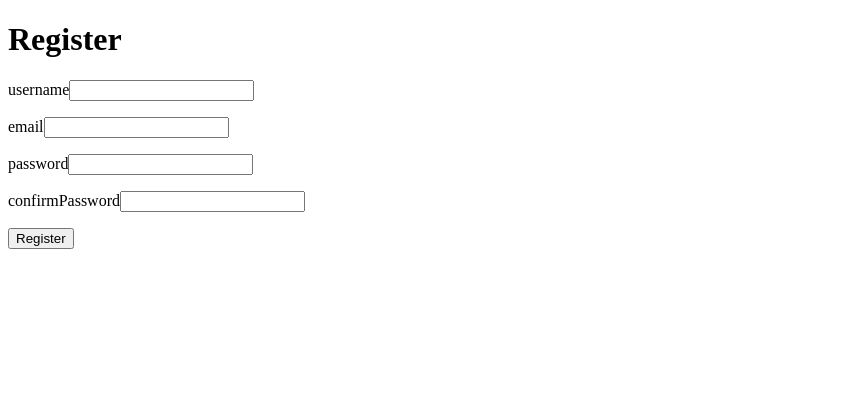
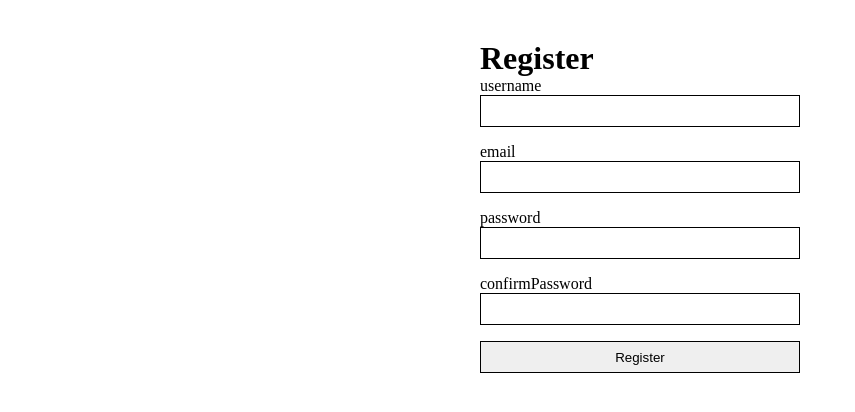
Before and after one commit to s-gas/memo, a React app in the folder web/: page /register in a window 1280 px wide. Shown: the top 412 px of the page, without its empty margins (0-855 px from the left). Built offline with nearby package versions, Linux system fonts and the light colour scheme; the HTML template or start-up script is replaced by a standard one.

Commit message:
Start working on some styling

```diff
--- a/web/src/components/Input.jsx
+++ b/web/src/components/Input.jsx
@@ -1,9 +1,9 @@
 const Input = ({name, value, handler, validate, message, submit}) => {
 
   return (
-    <div>
+    <div >
       <label>{name}
-        <input type="text" name={name} onChange={handler} />
+        <div><input className="input-field" type="text" name={name} onChange={handler} /></div>
       </label>
       <div className="invalid-input-message">
         {(submit && !value && "This field cannot be empty") ||
--- a/web/src/index.css
+++ b/web/src/index.css
@@ -1,3 +1,35 @@
+* {
+  margin: 0;
+  padding: 0;
+  border-radius: 0px;
+  box-sizing: border-box;
+}
+
+#root {
+  display: flex;
+  justify-content: center;
+}
+
+.page {
+  margin: 40px;
+}
+
+.auth-form {
+  width: 320px;
+}
+
+.input-field,
+.submit-button {
+  width: 100%;
+  height: 32px;
+  border: 1px solid black;
+}
+
+.input-field:focus {
+  outline: none;
+  border: 1px solid black;
+}
+
 .invalid-input-message {
   color: grey;
   height: 1rem;
--- a/web/src/pages/Register.jsx
+++ b/web/src/pages/Register.jsx
@@ -34,9 +34,9 @@ const Register = () => {
   }
 
   return (
-    <div>
+    <div className="page">
       <h1>Register</h1>
-      <form onSubmit={handleSubmit}>
+      <form className="auth-form" onSubmit={handleSubmit}>
         <Input name="username" value={form.username} handler={handleChange} submit={submit}/>
         <Input name="email" value={form.email} handler={handleChange}
           validate={() => form.email.includes('@')} message="Invalid email" submit={submit} />
@@ -44,7 +44,7 @@ const Register = () => {
           validate={() => form.password.length >= 8} message="Passwords must be at least 8 characters long" submit={submit}/>
         <Input name="confirmPassword" value={form.confirmPassword} handler={handleChange}
           validate={() => form.password === form.confirmPassword} message="Passwords don't match" submit={submit}/>
-        <button type="submit">Register</button>
+        <button className="submit-button" type="submit">Register</button>
       </form>
     </div>
   )
```
